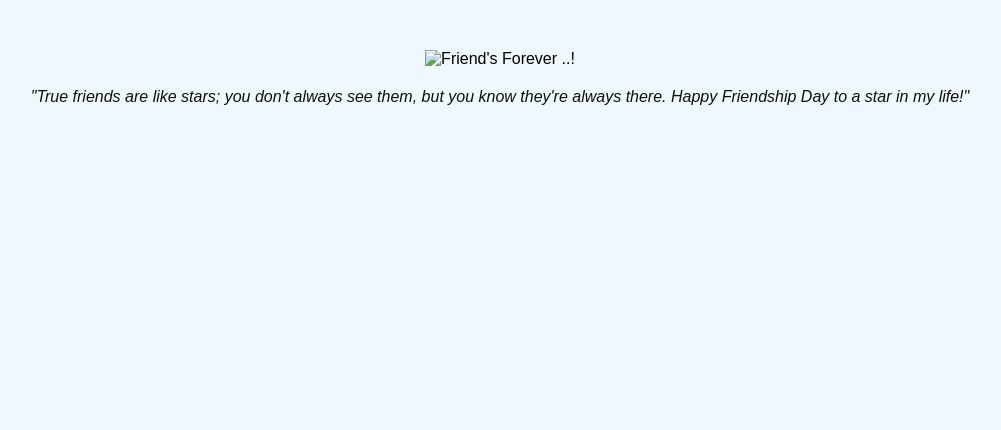
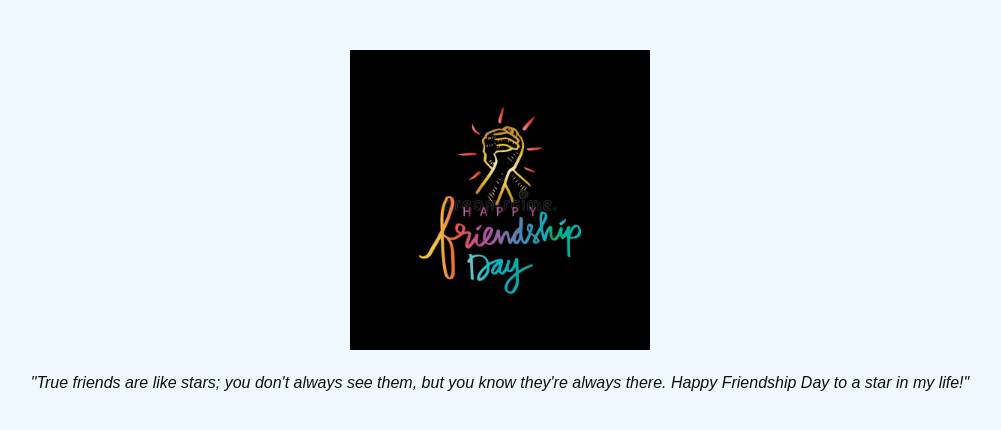
Before and after one commit to Mahekyb/Friendship, a plain HTML site: page greeting.html in a window 1280 px wide. Shown: the whole page, without its empty margins (140-1141 px from the left). Drawn offline with Linux system fonts and the light colour scheme.

Commit message:
Update greeting.html

```diff
--- a/greeting.html
+++ b/greeting.html
@@ -10,7 +10,7 @@
     <div class="greeting-container">
         <h1 id="greetingMessage"></h1>
         <div class="decorations">
-            <img src="friendship.png" alt="Friend's Forever ..!" class="decoration">
+            <img src="friendship.jpg" alt="Friend's Forever ..!" class="decoration">
         </div>
         <p class="quote">"True friends are like stars; you don't always see them, but you know they're always there. Happy Friendship Day to a star in my life!"</p>
     </div>
```
